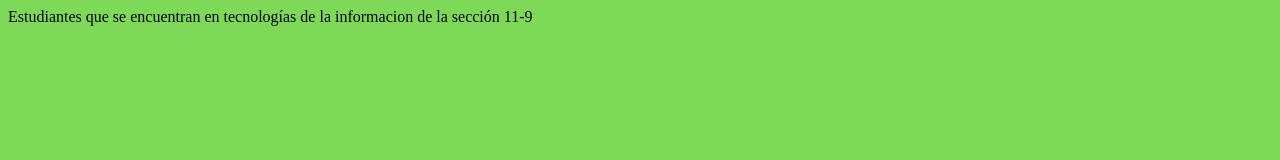
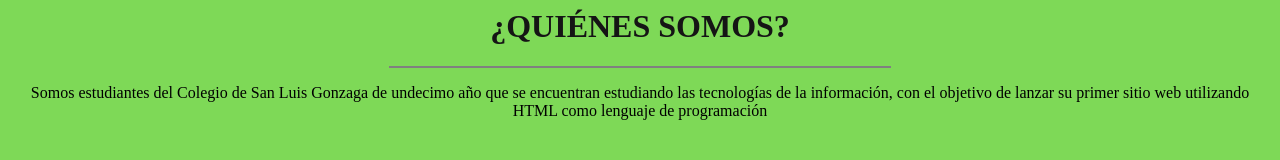
Before and after one commit to niceri88/niceri88.github.io, a plain HTML site: page Quiénessomos.html in a window 1280 px wide. Drawn offline with Linux system fonts and the light colour scheme.

Commit message:
cambio quienes somos

```diff
--- a/Quiénessomos.html
+++ b/Quiénessomos.html
@@ -8,7 +8,14 @@
     </head>
 
     <body bgcolor="#7ED957">
-        Estudiantes que se encuentran en tecnologías de la informacion de la sección 11-9
+        <center>
+            <font color="#151515">
+                <h1> ¿QUIÉNES SOMOS? </h1> <hr noshade="0" width="500">
+            </font>
+            <p>
+                Somos estudiantes del Colegio de San Luis Gonzaga de undecimo año que se encuentran estudiando las tecnologías de la información, con el objetivo de lanzar su primer sitio web utilizando HTML como lenguaje de programación
+            </p>
+        </center>
     </body>
 
 </html>
```
